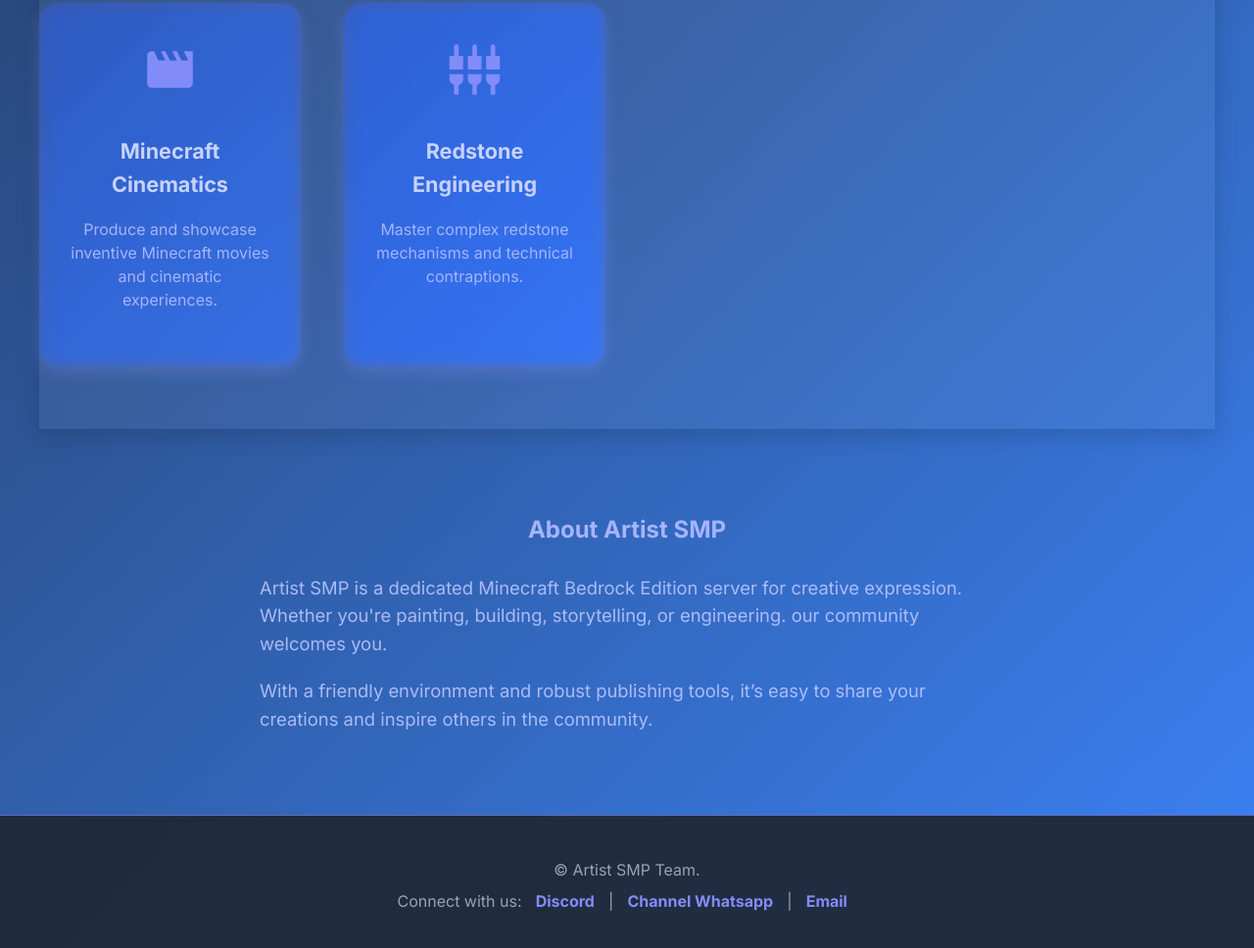
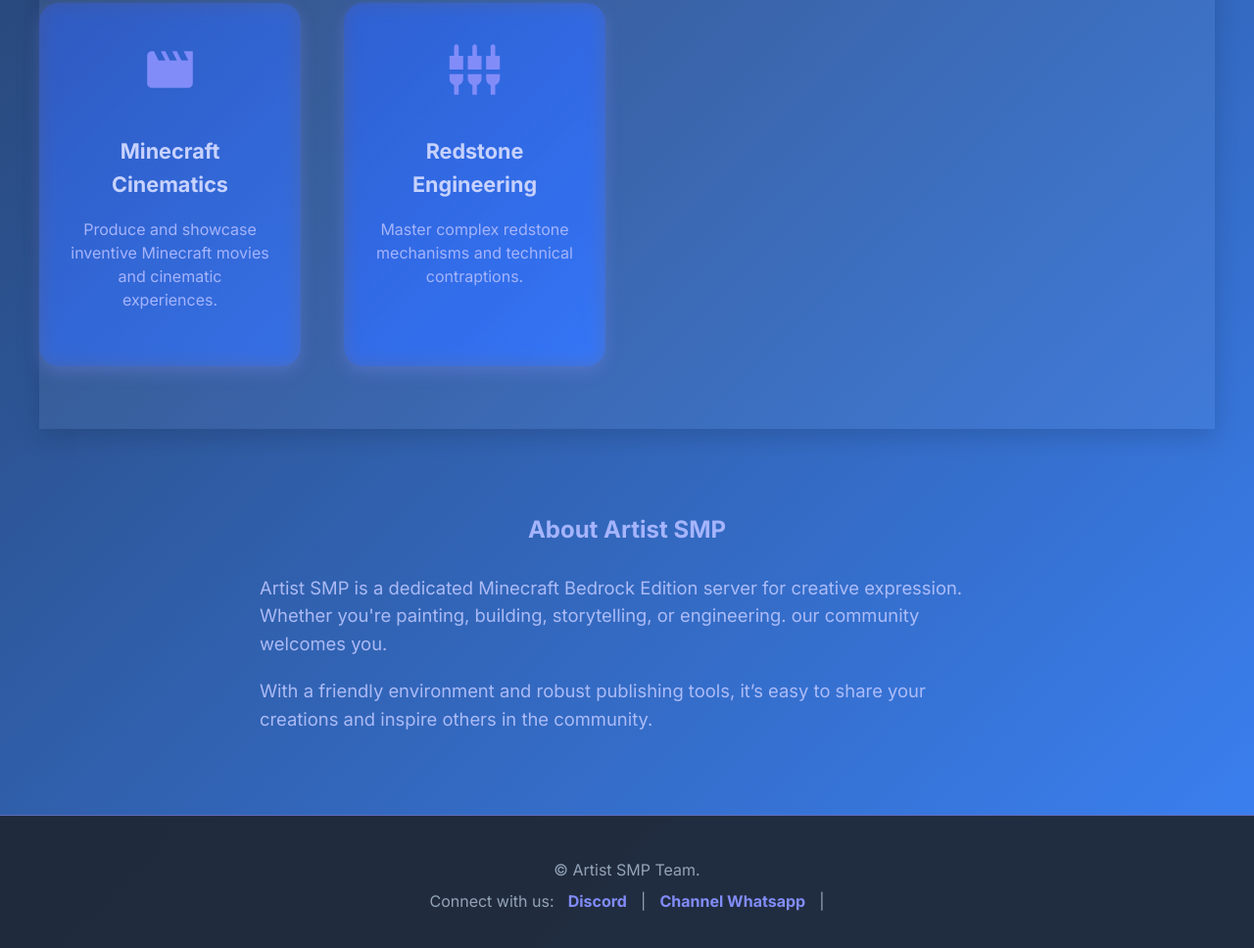
Before and after one commit to ENDY1807/ArtistSMP, a plain HTML site: page index.html in a window 1280 px wide. Shown: the part 1318-2286 px from the top of the page at 98% size. Drawn offline with Linux system fonts and the light colour scheme.

Commit message:
Update index.html

```diff
--- a/index.html
+++ b/index.html
@@ -80,7 +80,6 @@
       Connect with us:
       <a href="https://discord.gg/Vw9TyCBg" target="_blank" rel="noopener noreferrer">Discord</a> |
       <a href="https://whatsapp.com/channel/0029VbAAGSf1t90UoaiTU13s" target="_blank" rel="noopener noreferrer">Channel Whatsapp</a> |
-      <a href="artist.smp24@gmail.com">Email</a>
     </p>
   </div>
 </footer>
```
